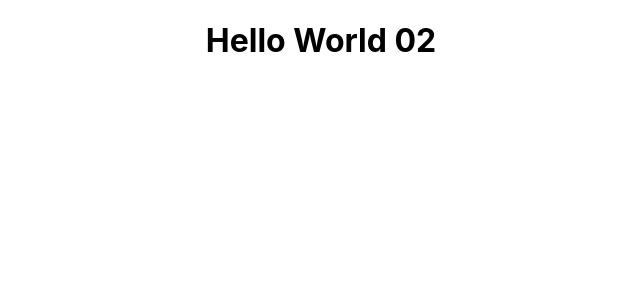
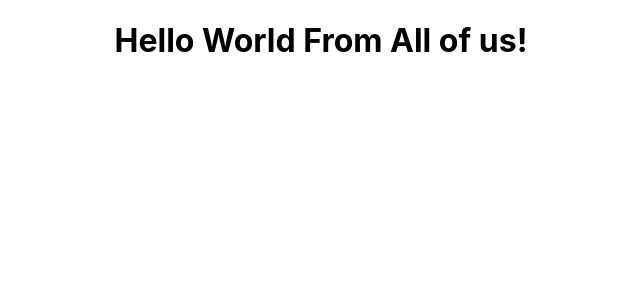
Before and after one commit to Haider-Ali-Siddiqui/bootcamp-react-app-class2, a React (Create React App) app: page / in a window 1280 px wide. Shown: the top 300 px of the page, without its empty margins (319-959 px from the left). Built offline with nearby package versions, Linux system fonts and the light colour scheme.

Commit message:
Update Display Message

```diff
--- a/src/App.js
+++ b/src/App.js
@@ -4,7 +4,7 @@ import './App.css';
 function App() {
   return (
     <div className="App">
-     <h1>Hello World 02</h1>
+     <h1>Hello World From All of us!</h1>
     </div>
   );
 }
```
